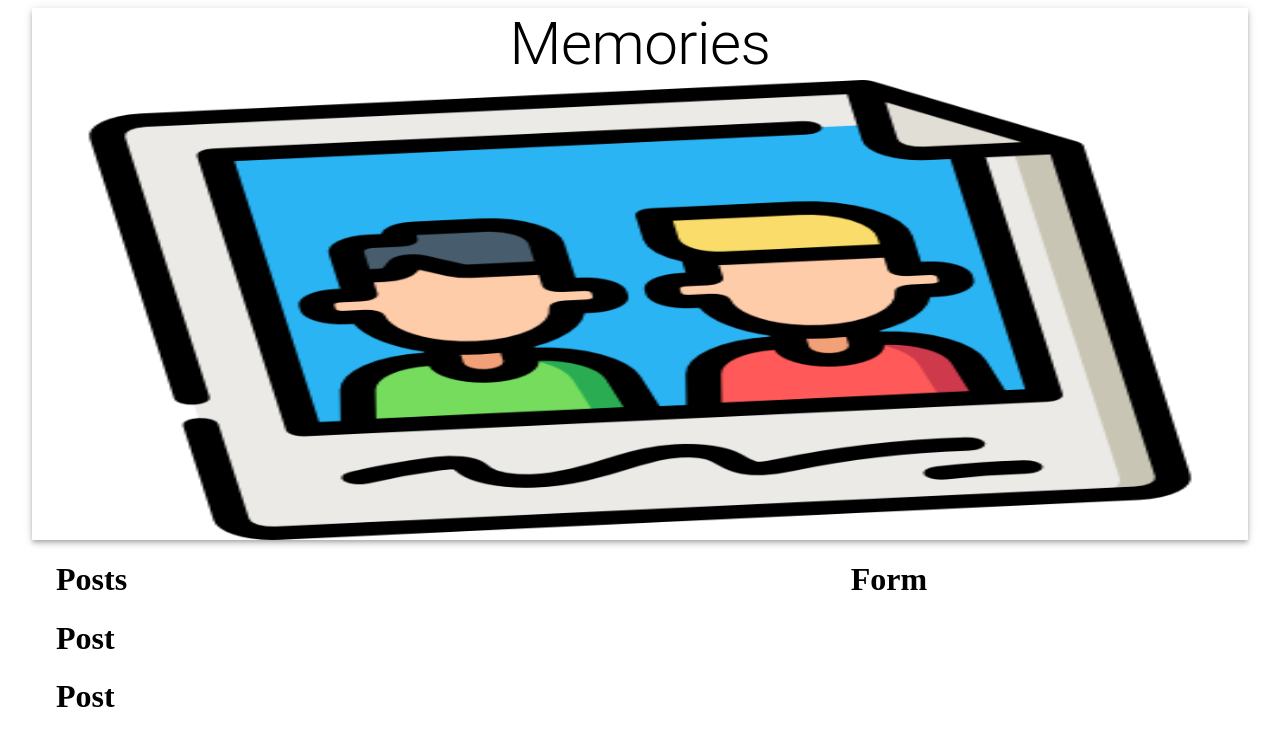
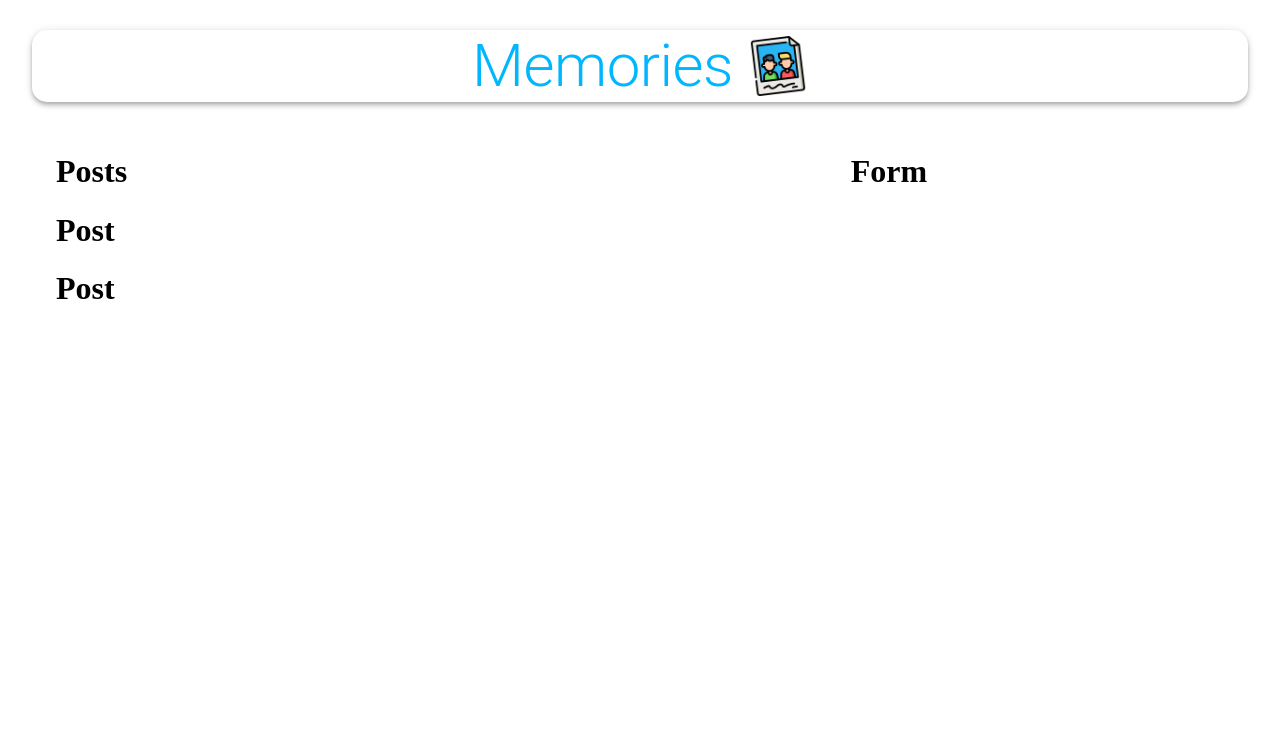
Before and after one commit to eltonwcm00/Memories, a React (Create React App) app in the folder client/: page / in a window 1280 px wide. Shown: the top 746 px of the page. Built offline with nearby package versions, Linux system fonts and the light colour scheme.

Commit message:
custom external @material-ui styling

```diff
--- a/client/src/App.js
+++ b/client/src/App.js
@@ -5,15 +5,19 @@
 import Posts from './components/Posts/Posts';
 import Form from './components/Form/Form';
 
+import useStyles from './styles';
+
 const App = () => {
+
+    const materialUI = useStyles();
+
     return (
-
         <Container maxidth="lg">
-            <AppBar position="static" color="inherit">
-                <Typography variant="h2" align="center">
-                Memories
+            <AppBar position="static" color="inherit" className={materialUI.appBar}>
+                <Typography variant="h2" align="center" className={materialUI.heading}>
+                    Memories
                 </Typography>
-                <img src={memories} alt="memories" height="460" />
+                <img src={memories} alt="memories" height="60" className={materialUI.image}/>
             </AppBar>
             <Grow in>
                 <Container>
@@ -29,7 +33,6 @@
                 </Container>
             </Grow>
         </Container>
-
     );
 }
 
--- a/client/src/components/Form/Form.js
+++ b/client/src/components/Form/Form.js
@@ -1,6 +1,10 @@
 import React from 'react';
+import useStyles from './styles';
 
 const Form = () => {
+
+    const materialUI = useStyles();
+
     return (
         <h1>Form</h1>
     );
--- a/client/src/components/Form/styles.js
+++ b/client/src/components/Form/styles.js
@@ -0,0 +1,29 @@
+import { makeStyles } from '@material-ui/core/styles';
+
+export default makeStyles((theme) => ({
+  root: {
+    '& .MuiTextField-root': {
+      margin: theme.spacing(1),
+    },
+  },
+
+  paper: {
+    padding: theme.spacing(2),
+  },
+
+  form: {
+    display: 'flex',
+    flexWrap: 'wrap',
+    justifyContent: 'center',
+  },
+
+  fileInput: {
+    width: '97%',
+    margin: '10px 0',
+  },
+
+  buttonSubmit: {
+    marginBottom: 10,
+  },
+
+}));
--- a/client/src/components/Posts/Post/Post.js
+++ b/client/src/components/Posts/Post/Post.js
@@ -1,6 +1,10 @@
 import React from 'react';
+import useStyles from './styles';
 
 const Post = () => {
+
+    const materialUI = useStyles();
+
     return (
         <h1>Post</h1>
     );
--- a/client/src/components/Posts/Post/styles.js
+++ b/client/src/components/Posts/Post/styles.js
@@ -0,0 +1,61 @@
+import { makeStyles } from '@material-ui/core/styles';
+
+export default makeStyles({
+  media: {
+    height: 0,
+    paddingTop: '56.25%',
+    backgroundColor: 'rgba(0, 0, 0, 0.5)',
+    backgroundBlendMode: 'darken',
+  },
+
+  border: {
+    border: 'solid',
+  },
+
+  fullHeightCard: {
+    height: '100%',
+  },
+
+  card: {
+    display: 'flex',
+    flexDirection: 'column',
+    justifyContent: 'space-between',
+    borderRadius: '15px',
+    height: '100%',
+    position: 'relative',
+  },
+
+  overlay: {
+    position: 'absolute',
+    top: '20px',
+    left: '20px',
+    color: 'white',
+  },
+
+  overlay2: {
+    position: 'absolute',
+    top: '20px',
+    right: '20px',
+    color: 'white',
+  },
+
+  grid: {
+    display: 'flex',
+  },
+  details: {
+    display: 'flex',
+    justifyContent: 'space-between',
+    margin: '20px',
+  },
+
+  title: {
+    padding: '0 16px',
+  },
+
+  cardActions: {
+    padding: '0 16px 8px 16px',
+    display: 'flex',
+    justifyContent: 'space-between',
+  },
+
+});
--- a/client/src/components/Posts/Posts.js
+++ b/client/src/components/Posts/Posts.js
@@ -1,7 +1,12 @@
 import React from 'react';
 import Post from './Post/Post';
 
+import useStyles from './styles';
+
 const Posts = () => {
+
+    const materialUI = useStyles();
+
     return (
         <> {/* Parents div*/}
             <h1>Posts</h1>
--- a/client/src/components/Posts/styles.js
+++ b/client/src/components/Posts/styles.js
@@ -0,0 +1,17 @@
+import { makeStyles } from '@material-ui/core/styles';
+
+export default makeStyles((theme) => ({
+  mainContainer: {
+    display: 'flex',
+    alignItems: 'center',
+  },
+
+  smMargin: {
+    margin: theme.spacing(1),
+  },
+
+  actionDiv: {
+    textAlign: 'center',
+  },
+
+}));
--- /dev/null
+++ b/client/src/styles.js
@@ -0,0 +1,22 @@
+// @material/ui external custom styling sheet
+
+import { makeStyles } from '@material-ui/core/styles';
+
+export default makeStyles(() => ({
+    appBar: {
+        borderRadius: 15,
+        margin: '30px 0',
+        display: 'flex',
+        flexDirection: 'row',
+        justifyContent: 'center',
+        alignItems: 'center',
+    },
+
+    heading: {
+        color: 'rgba(0,183,255, 1)',
+    },
+
+    image: {
+        marginLeft: '15px',
+    },
+}));
```
